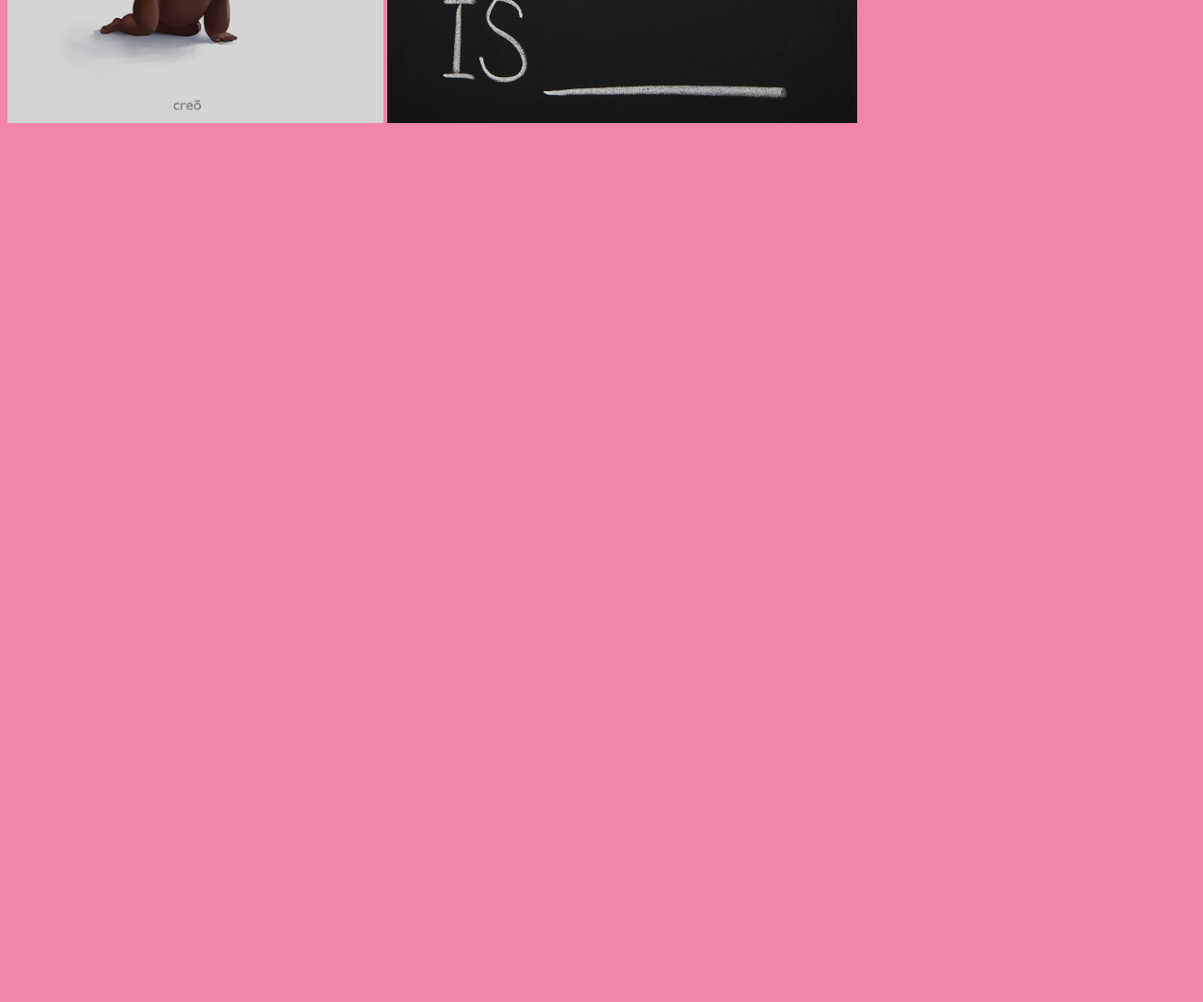
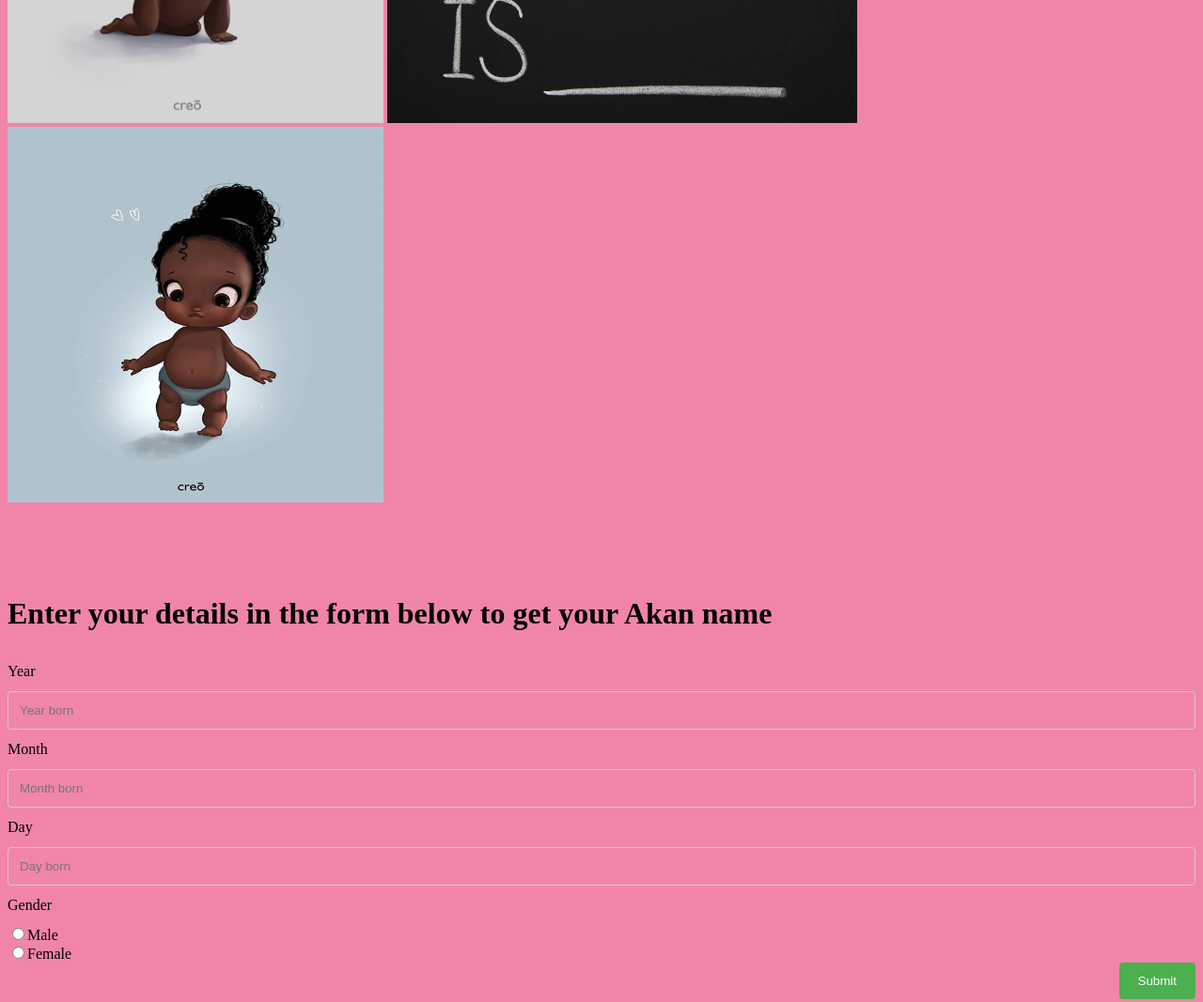
Before and after one commit to kelvinkyalo/Akan-naming, a plain HTML site: page index.html in a window 1280 px wide. Shown: the part 500-1567 px from the top of the page at 94% size. Before the commit the page ends 800 px from the top, so only its background shows below. Drawn offline with Linux system fonts and the light colour scheme.

Commit message:
Create age input form

```diff
--- a/index.html
+++ b/index.html
@@ -25,7 +25,7 @@
         <img src="images/naming1.jpg" height="400px" width="400px">
         <img src="images/namig 4.jpg" height="400px" width="500px">
 
-        <!-- <img src="images/naming2.jpg" height="400px" width="400px">
+        <img src="images/naming2.jpg" height="400px" width="400px">
 
 
     </div>
@@ -44,7 +44,7 @@
                 <input type="radio" id="gender" name="gender" value="female">Female<br>
                 <input type="submit" onclick="giveAkanName()" value="Submit">
             </div>
-        </form>
+            <!--   </form>
     </div>
     <div id="contacts">
         <h1>Contact form</h1>
```
